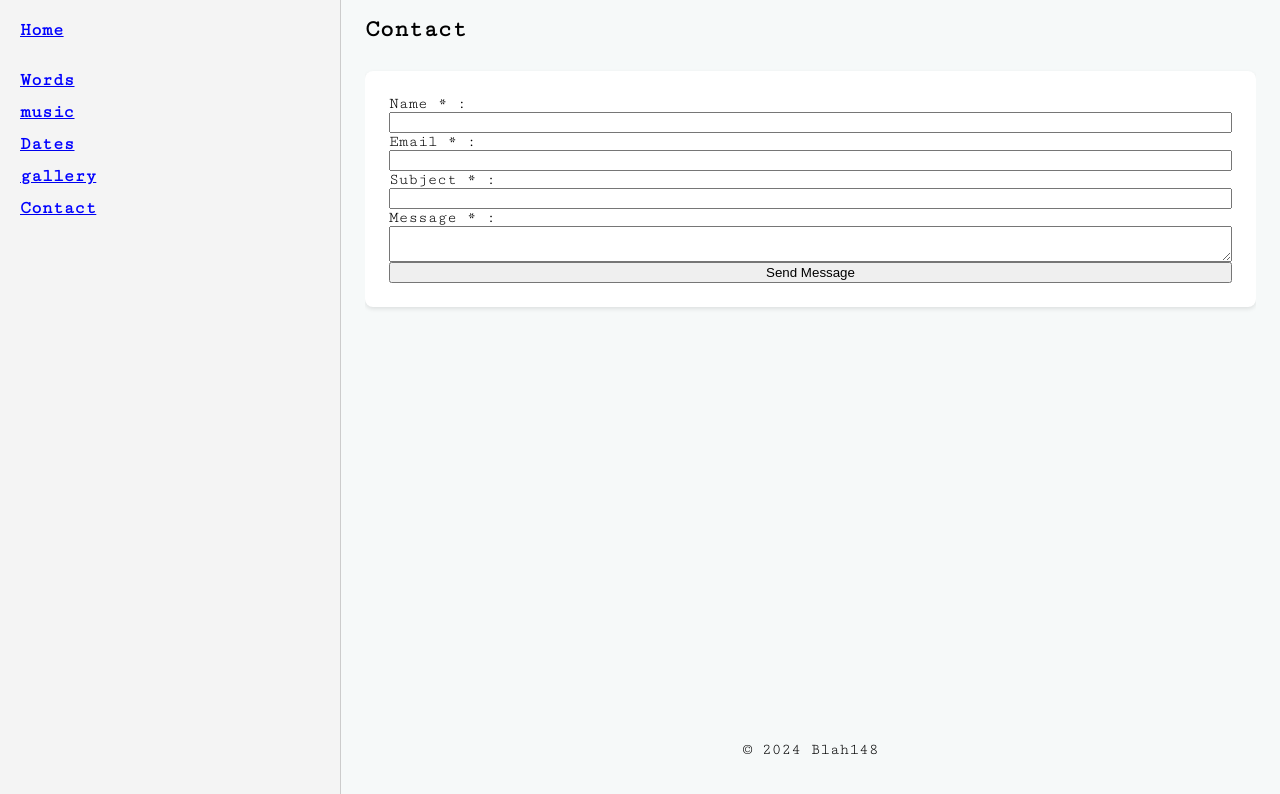
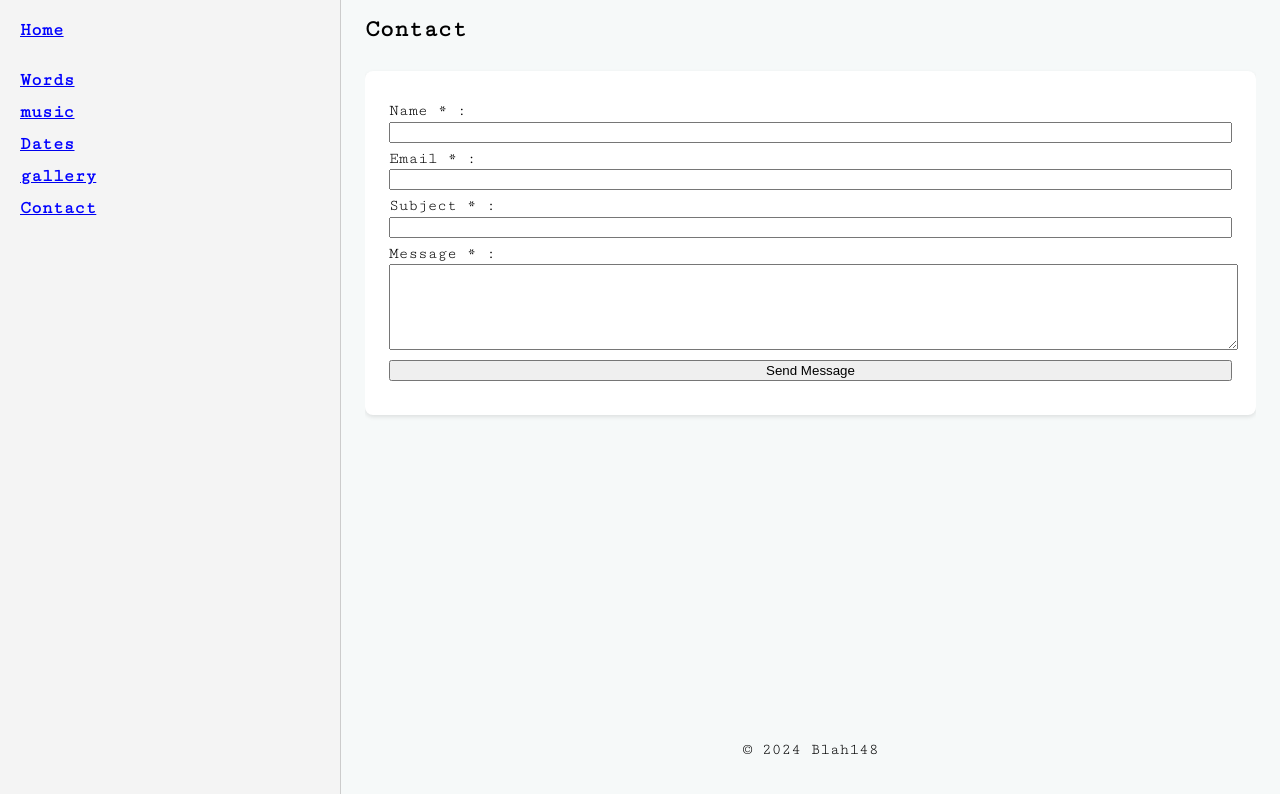
Before and after one commit to blah148/portfolio, a Next.js app: page /write in a window 1280 px wide. Shown: the top 794 px of the page. Built offline with nearby package versions, Linux system fonts and the light colour scheme.

Commit message:
fixed contact form

```diff
--- a/pages/ContactForm.module.css
+++ b/pages/ContactForm.module.css
@@ -7,7 +7,7 @@
 }
 
 .formBox {
-  width: 100%;
+  max-width: 950px;
 }
 
 /* Title and description styles */
@@ -17,11 +17,24 @@
   margin-bottom: 1rem;
 }
 
+.labelTag {
+	margin: 7px 0 2.5px 0;
+}
+
+.formButton {
+	margin: 10px 0;
+}
+
 .description {
   font-size: 1.2rem;
   color: #666;
   margin-bottom: 1.5rem;
   line-height: 1.5;
+}
+
+.messageBox {
+  height: 10ch;
+  width: 100%;
 }
 
 /* Address details section */
--- a/pages/write.js
+++ b/pages/write.js
@@ -81,7 +81,7 @@ export default function Contact() {
             <Loader isLoading={isLoading} />
             <div className={styles.formBox}>
               <form onSubmit={handleSubmit}>
-                <label htmlFor="fname">
+                <label htmlFor="fname" className={styles.labelTag}>
                   Name <span className={styles['required']}>*</span> :
                 </label>
                 <input
@@ -92,7 +92,7 @@ export default function Contact() {
                   value={fname}
                   onChange={handleChange}
                 />
-                <label htmlFor="email">
+                <label className={styles.labelTag} htmlFor="email">
                   Email <span className={styles['required']}>*</span> :
                 </label>
                 <input
@@ -104,7 +104,7 @@ export default function Contact() {
                   required
                   onChange={handleChange}
                 />
-                <label htmlFor="subject">
+                <label htmlFor="subject" className={styles.labelTag}>
                   Subject <span className={styles['required']}>*</span> :
                 </label>
                 <input
@@ -116,18 +116,18 @@ export default function Contact() {
                   required
                   onChange={handleChange}
                 />
-                <label htmlFor="message">
+                <label htmlFor="message" className={styles.labelTag}>
                   Message <span className={styles['required']}>*</span> :
                 </label>
                 <textarea
-                  className={styles['formRow']}
+                  className={`${styles.formRow} ${styles.messageBox}`}
                   id="message"
                   name="message"
                   required
                   value={message}
                   onChange={handleChange}
                 ></textarea>
-                <button type="submit">
+                <button className={styles.formButton} type="submit">
                   Send Message
                 </button>
               </form>
```
